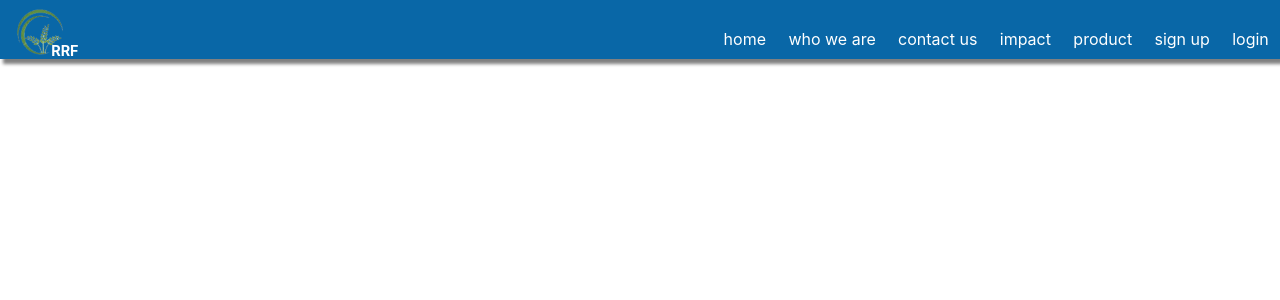
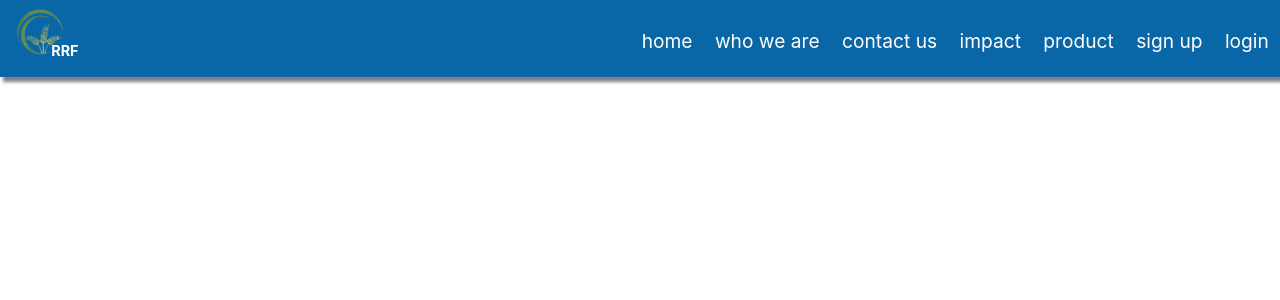
Before and after one commit to KAYITARES/ricer-farmer-fn, a React (Create React App) app in the folder farmer/: page / in a window 1280 px wide. Shown: the top 300 px of the page. Built offline with nearby package versions, Linux system fonts and the light colour scheme.

Commit message:
coplete nav

```diff
--- a/farmer/src/sass/pages/header.scss
+++ b/farmer/src/sass/pages/header.scss
@@ -8,7 +8,7 @@
 .nav-cont{
     background-color: #0967A7;
     box-shadow: .2rem .3rem .2rem grey;
-    margin: 0%;
+  height: 4.8rem;
     .container{
         display: flex;
         justify-content: space-between;
@@ -16,6 +16,7 @@
             display: flex;
                 img{ width: 5rem;
                     position: absolute;
+                margin-bottom: 1rem;
 
 
         }
@@ -37,13 +38,19 @@ margin-top: 2.6rem;
 
         li{
             list-style-type: none;
-
+            align-items: center;
         }
         a{
             text-decoration: none;
-
+           font-size: 1.2rem;
              color: white;
              padding: .7rem;
+             &:hover{
+                text-decoration: underline;
+            text-decoration-color: darkslategrey;
+                text-shadow: .1rem .1rem grey;
+                text-transform: capitalize;
+                }
         }
     }
 }
```
